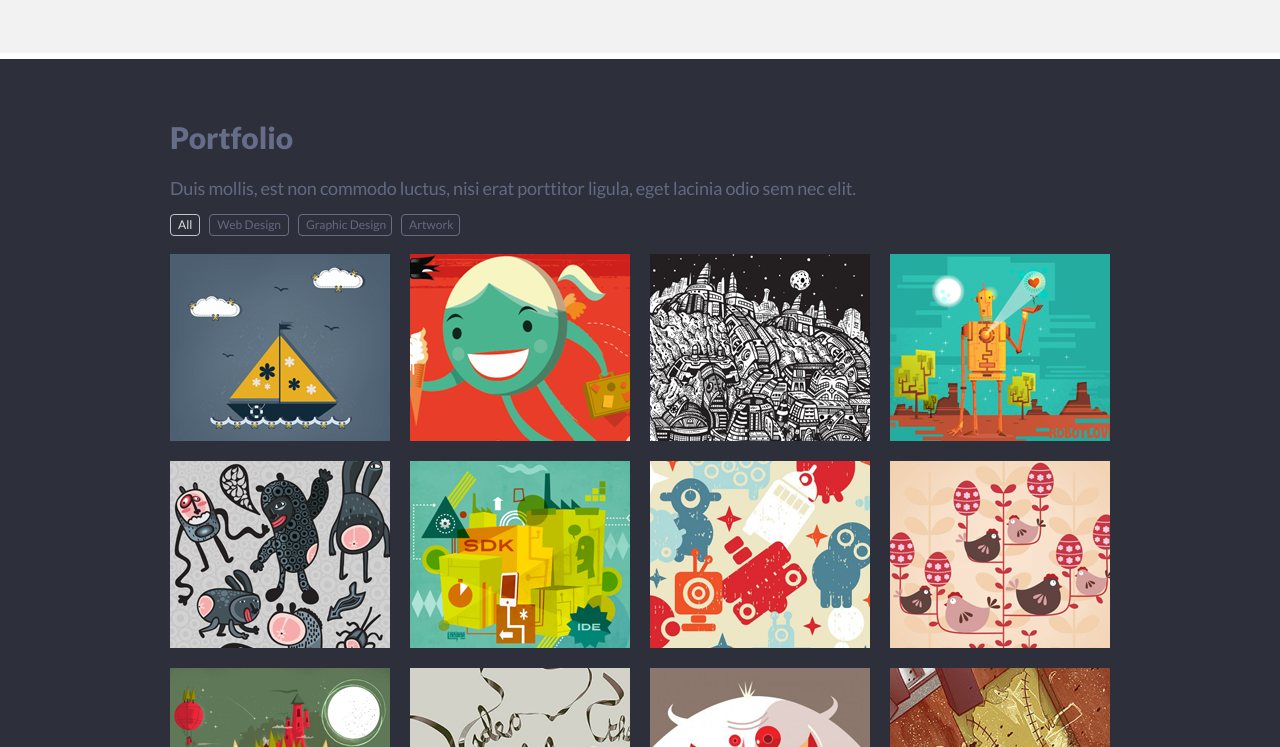
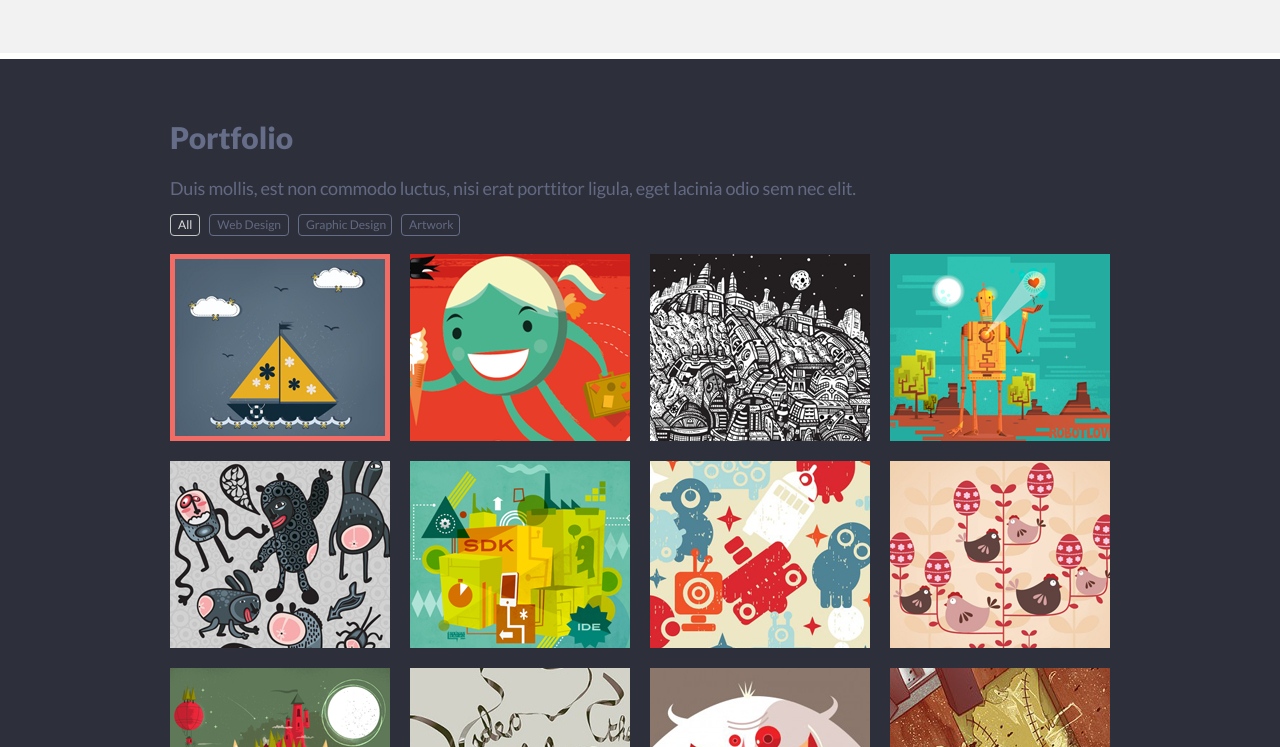
Before and after one commit to dzinrai/singolo, a plain HTML site: page index.html in a window 1280 px wide. Both pictures are taken after a click on the element 280 px from the left and 1483 px from the top of the page. Shown: the part 1136-1883 px from the top of the page. Drawn offline with Linux system fonts and the light colour scheme.

Commit message:
feat: add portfolio img active states

```diff
--- a/script.js
+++ b/script.js
@@ -10,7 +10,6 @@ let portfolio_items = portfolio.querySelectorAll('div.portfolio-items__item');
 let portfolio_items_array = [...portfolio_items];
 const k = Array(portfolio_items.length).fill().map( (n,i) => n=i+1 );
 //---------------------------------------------------
-
 
 // Menu gimmiks
 menu.addEventListener('click', (event) => {
@@ -39,12 +38,20 @@ tag_menu.addEventListener('click', (event) => {
         k[j] = k[rand];
         k[rand] = item_pos;
     }
-    console.log(k);
     portfolio_items.forEach( (item,i) => {
+        item.classList.remove('active');
         item.querySelector('img').src = String("./assets/pin"+k[i]+".png");
     } );
 
 });
+portfolio_items.forEach( (item) => {
+    item.addEventListener('click', (event)=>{
+        if(event.target.tagName === 'IMG') {
+            portfolio_items.forEach( (item) => { item.classList.remove('active'); });
+            event.target.parentElement.classList.add('active');
+        }
+    })
+} );
 
 // Slider gimmiks
 let slides = [1,2];
@@ -53,7 +60,6 @@ let slider_container = slider.querySelector('div.slider__container');
 arrow_left.addEventListener('click', (event) => {
     slider_container.querySelector('div.slider__image_'+slides[1]).classList.remove('hidden');
     slider_container.querySelector('div.slider__image_'+slides[0]).style.animation = "moveRight 0.4s 1 ease-out";
-    console.log(slider_container.querySelector('div.slider__image_'+slides[0]));
     slides.push(slides[0]);
     slides.shift();
     setTimeout(() => {
@@ -71,7 +77,6 @@ arrow_right.addEventListener('click', (event) => {
     // [1,2]
     slider_container.querySelector('div.slider__image_'+slides[1]).classList.remove('hidden');
     slider_container.querySelector('div.slider__image_'+slides[0]).style.animation = "moveLeft 0.4s 1 ease-out";
-    console.log(slider_container.querySelector('div.slider__image_'+slides[0]));
     slides.unshift(slides[slides.length-1]);
     slides.pop();// [2,1]
     setTimeout(() => {
--- a/style.css
+++ b/style.css
@@ -135,6 +135,7 @@ body {
     border-bottom: 6px solid #ea676b;
     transition: all .8s;
     overflow: hidden;
+    user-select: none;
 }
 .slider_blue {
     background-color: #648BF0;
@@ -412,12 +413,25 @@ body {
     width: 220px;
     height: 187px;
     background-repeat: no-repeat;
+    cursor: pointer;
+    overflow: hidden;
+}
+.portfolio-items__item:hover:not(.active) {
+    border-radius: 6px;
+}
+.portfolio-items__item:hover:not(.active) img {
+    transform: scale(1.1);
+    transition: all .1s;
 }
 .portfolio-items__item {
     background-color: #636983;
 }
 .portfolio-items__item:nth-child(n+13) {
     display: none;
+}
+.portfolio-items__item.active{
+    outline: 5px solid #F06C64;
+    outline-offset: -5px;
 }
 /* ABOUT US */
 .about-us {
```
